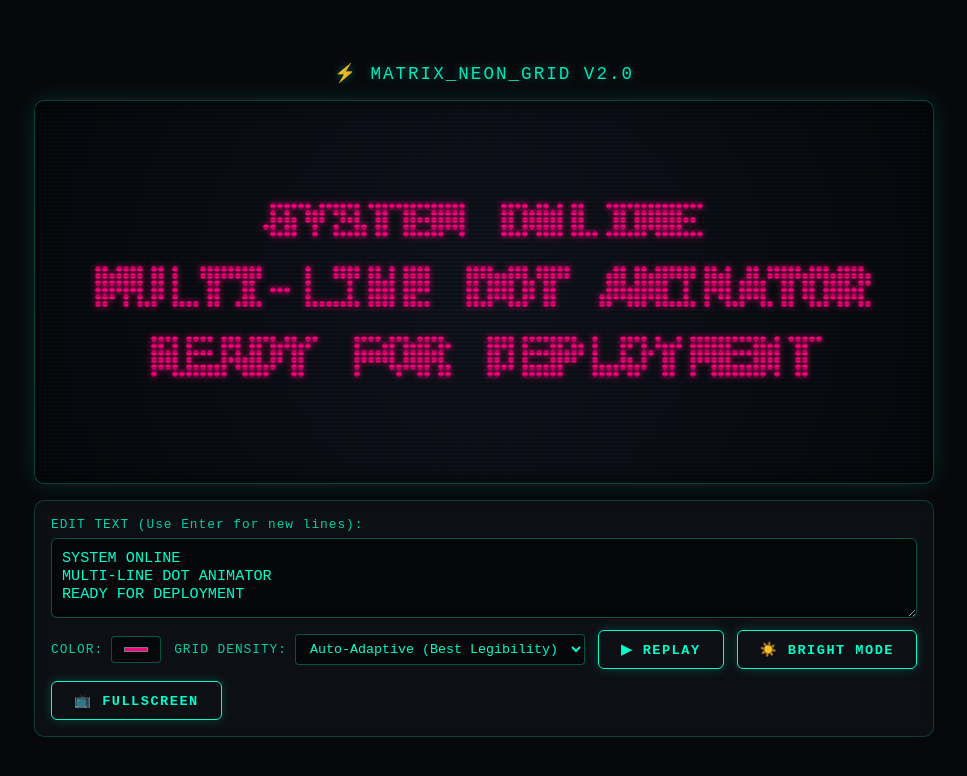
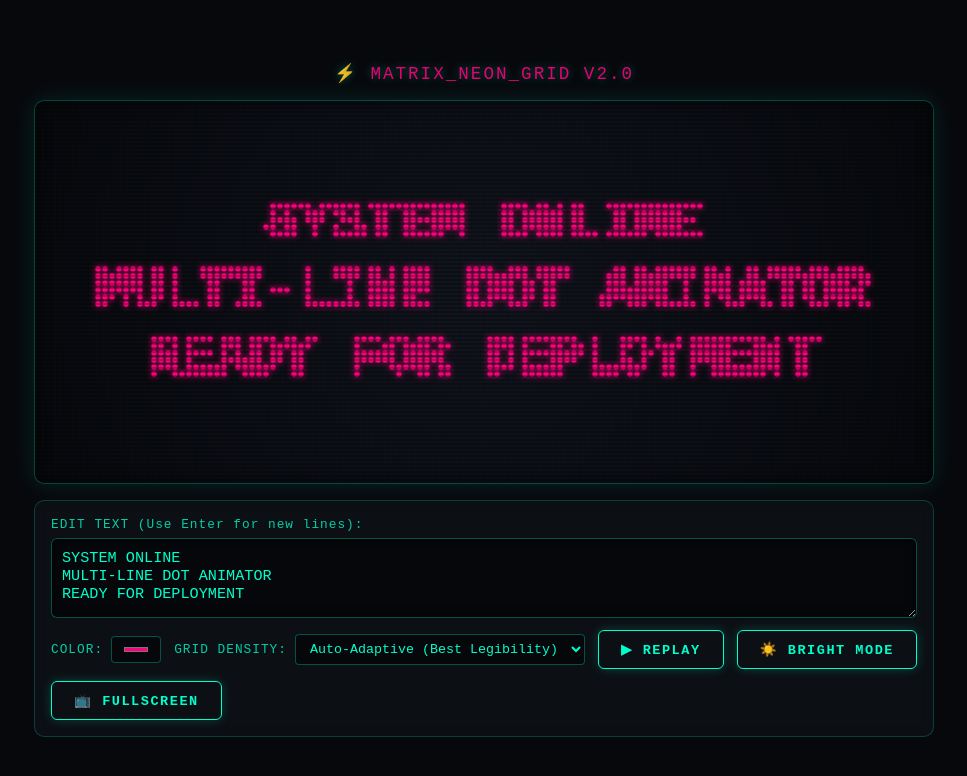
Before and after one commit to mangunayjm/dot-matrix, a plain HTML site: page index.html in a window 1280 px wide. Shown: the whole page, without its empty margins (156-1123 px from the left). Drawn offline with Linux system fonts and the light colour scheme.

Commit message:
Update index.html

```diff
--- a/index.html
+++ b/index.html
@@ -12,7 +12,7 @@
     }
     body {
       background-color: #07080c;
-      color: #00ffcc;
+      color: #ff007f;
       font-family: 'Courier New', Courier, monospace;
       display: flex;
       flex-direction: column;
```
